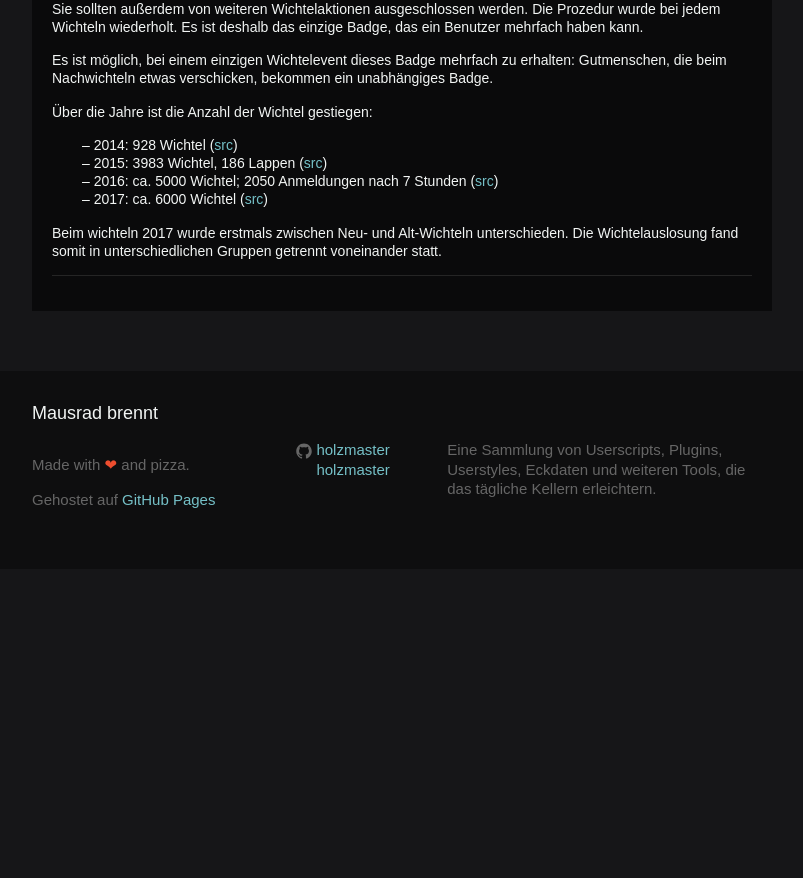
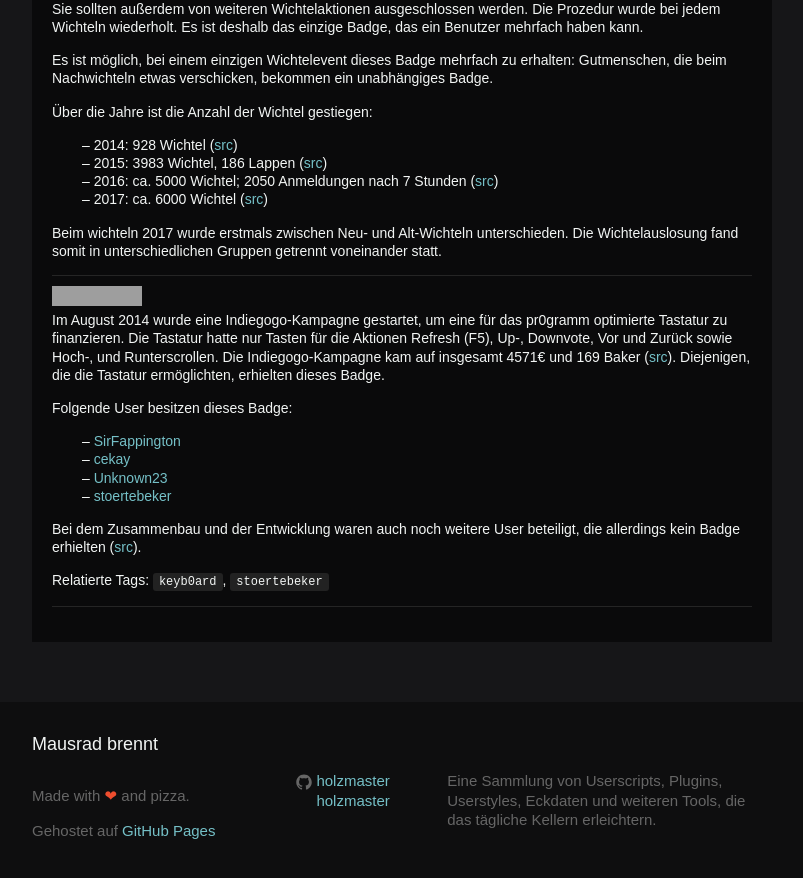
Before and after one commit to holzmaster/userscripts, a Jekyll site: the page built from miniwiki.html, in a window 1280 px wide and 900 px high, scrolled down 1230 px. Shown: the top 878 px of the window, without its empty margins (238-1041 px from the left). Built offline with Jekyll 4.4.1, drawn with Linux system fonts in a browser that asks for light colours; before the commit the page ends 1799 px from its top, so only the background shows below that; grey boxes are pictures that could not be loaded.

Commit message:
Add keyboard badge

```diff
--- a/miniwiki.html
+++ b/miniwiki.html
@@ -97,5 +97,25 @@ permalink: /miniwiki/
 			</p>
 			<p>Beim wichteln 2017 wurde erstmals zwischen Neu- und Alt-Wichteln unterschieden. Die Wichtelauslosung fand somit in unterschiedlichen Gruppen getrennt voneinander statt.</p>
 		</dd>
+		<dt>
+			<div class="badge-container">
+				<img src="//pr0gramm.com/media/badges/keyboard.png">
+			</div>
+		</dt>
+		<dd>
+			<p>Im August 2014 wurde eine Indiegogo-Kampagne gestartet, um eine für das pr0gramm optimierte Tastatur zu finanzieren. Die Tastatur hatte nur Tasten für die Aktionen Refresh (F5), Up-, Downvote, Vor und Zurück sowie Hoch-, und Runterscrollen. Die Indiegogo-Kampagne kam auf insgesamt 4571€ und 169 Baker (<a href="https://www.indiegogo.com/projects/pr0gramm-keyb0ard">src</a>). Diejenigen, die die Tastatur ermöglichten, erhielten dieses Badge.</p>
+			<p>
+				Folgende User besitzen dieses Badge:
+				<ul>
+					<li><a href="//pr0gramm.com/user/SirFappington">SirFappington</a></li>
+					<li><a href="//pr0gramm.com/user/cekay">cekay</a></li>
+					<li><a href="//pr0gramm.com/user/Unknown23">Unknown23</a></li>
+					<li><a href="//pr0gramm.com/user/stoertebeker">stoertebeker</a></li>
+					<!-- TODO: Fehlt hier wer? -->
+				</ul>
+			</p>
+			<p>Bei dem Zusammenbau und der Entwicklung waren auch noch weitere User beteiligt, die allerdings kein Badge erhielten (<a href="//pr0gramm.com/top/keyb0ard/454701">src</a>).</p>
+			<p>Relatierte Tags: <code>keyb0ard</code>, <code>stoertebeker</code></p>
+		</dd>
 	</dl>
 </section>
```
